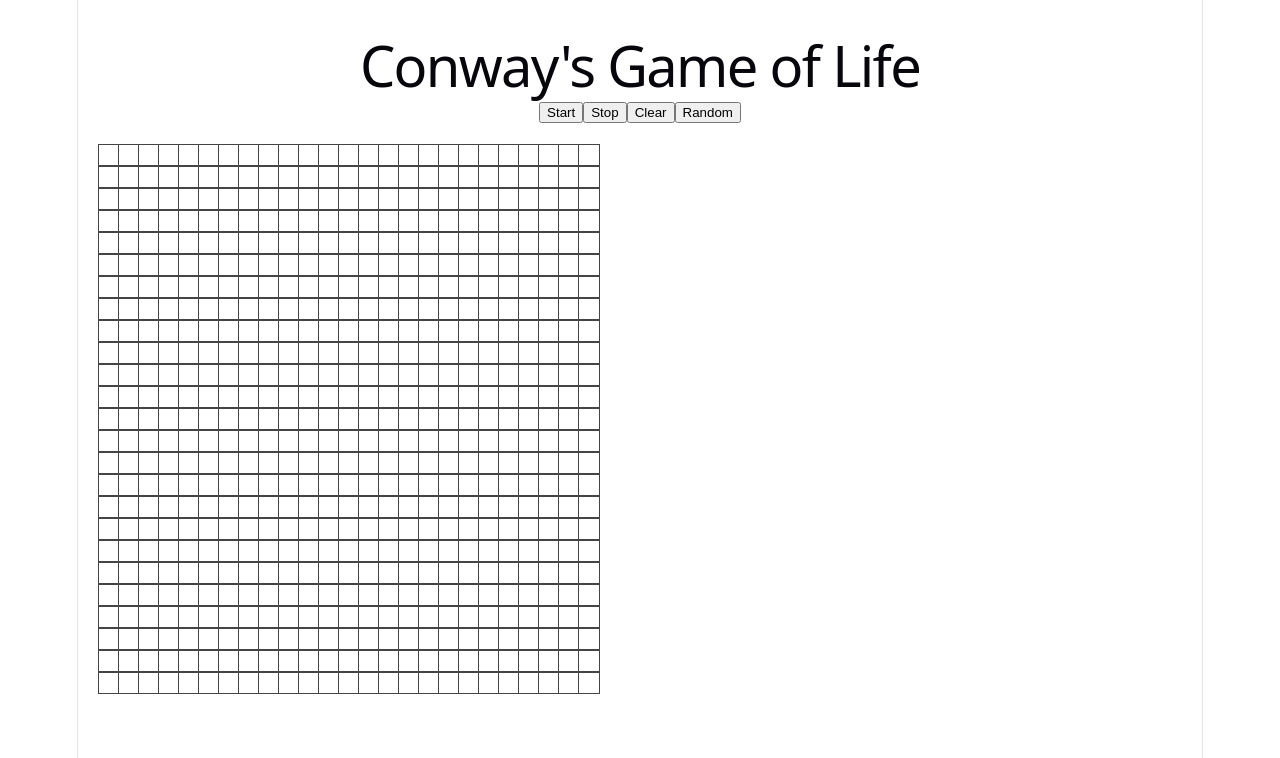
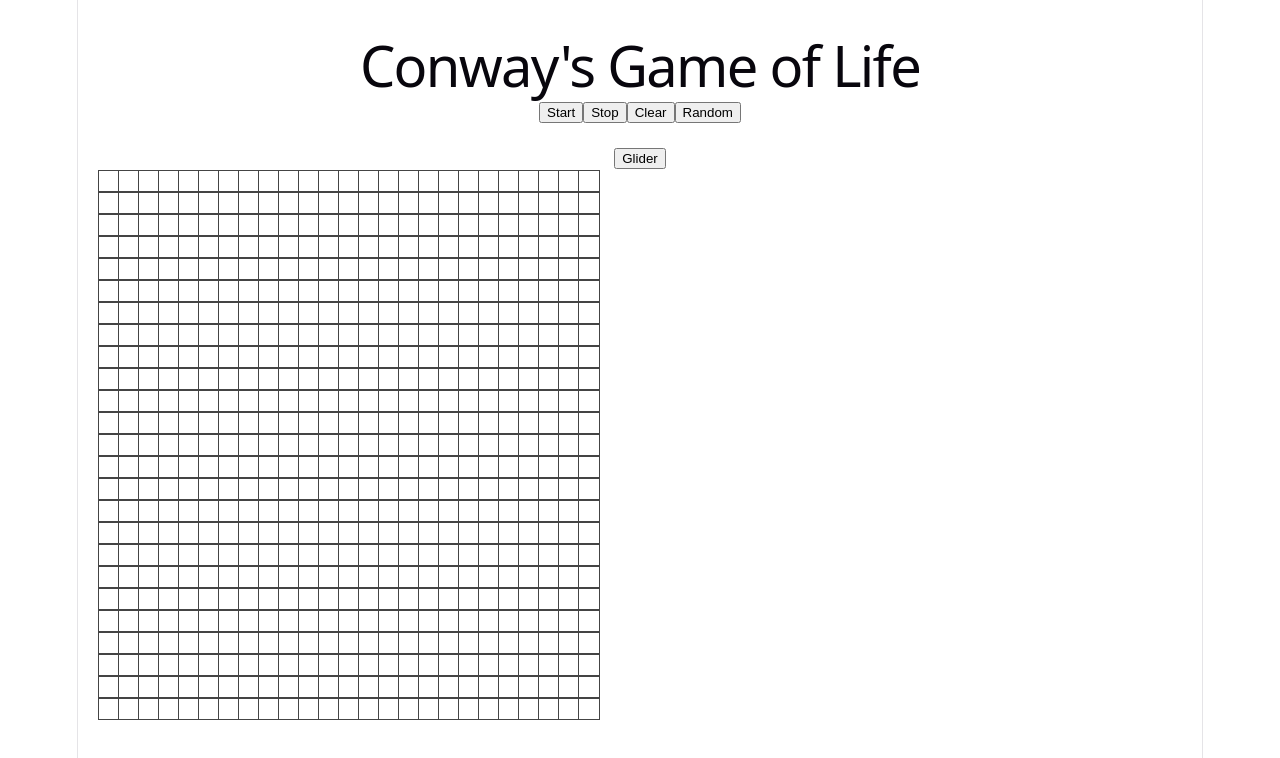
Before and after one commit to SEMATARY228/game_of_life-pet-, a React (Vite) app in the folder GameOfLife/: page / in a window 1280 px wide. Shown: the top 758 px of the page. Built offline with nearby package versions, Linux system fonts and the light colour scheme.

Commit message:
добавил паттерн glider

```diff
--- a/GameOfLife/src/App.tsx
+++ b/GameOfLife/src/App.tsx
@@ -15,9 +15,19 @@ const operations = [
   [-1, 0],
 ];
 
+const PATTERNS = {
+  glider: [
+    [0, 1],
+    [1, 2],
+    [2, 0],
+    [2, 1],
+    [2, 2],
+  ],
+};
+
 function createEmptyGrid() {
   return Array.from({ length: ROWS }, () =>
-    Array.from({ length: COLS }, () => 0)
+    Array.from({ length: COLS }, () => 0),
   );
 }
 
@@ -25,6 +35,18 @@ function createRandomGrid() {
   return Array.from({ length: ROWS }, () =>
     Array.from({ length: COLS }, () => (Math.random() > 0.7 ? 1 : 0))
   );
+}
+
+function applyPattern(pattern: number[][], startRow: number, startCol: number) {
+  const newGrid = createEmptyGrid();
+  pattern.forEach(([r, c]) => {
+    const row = startRow + r;
+    const col = startCol + c;
+    if (row < ROWS && col < COLS) {
+      newGrid[row][col] = 1;
+    }
+  });
+  return newGrid;
 }
 
 function App() {
@@ -48,12 +70,7 @@ function App() {
             const newI = i + x;
             const newJ = j + y;
 
-            if (
-              newI >= 0 &&
-              newI < ROWS &&
-              newJ >= 0 &&
-              newJ < COLS
-            ) {
+            if (newI >= 0 && newI < ROWS && newJ >= 0 && newJ < COLS) {
               neighbors += g[newI][newJ];
             }
           });
@@ -120,6 +137,14 @@ function App() {
         </button>
       </div>
 
+      <button
+        onClick={() => {
+          setGrid(applyPattern(PATTERNS.glider, 5, 5));
+        }}
+      >
+        Glider
+      </button>
+
       <div
         className="grid"
         style={{
@@ -136,12 +161,10 @@ function App() {
                 width: 20,
                 height: 20,
                 border: "solid 1px #444",
-                backgroundColor: grid[rowIndex][colIndex]
-                  ? "#222"
-                  : "#fff",
+                backgroundColor: grid[rowIndex][colIndex] ? "#222" : "#fff",
               }}
             />
-          ))
+          )),
         )}
       </div>
     </div>
```
